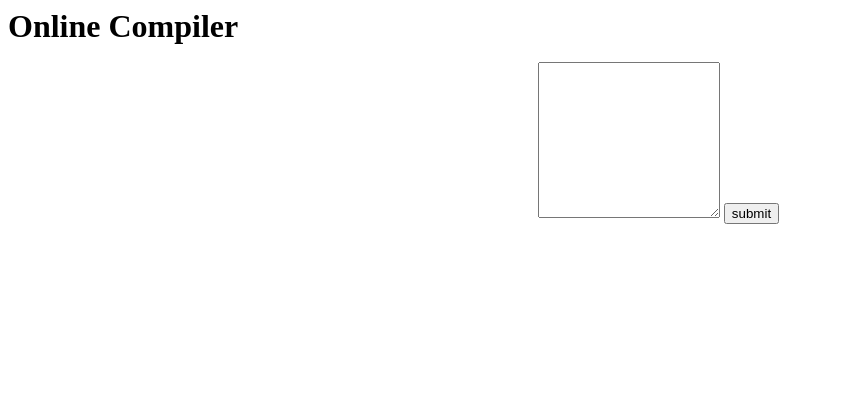
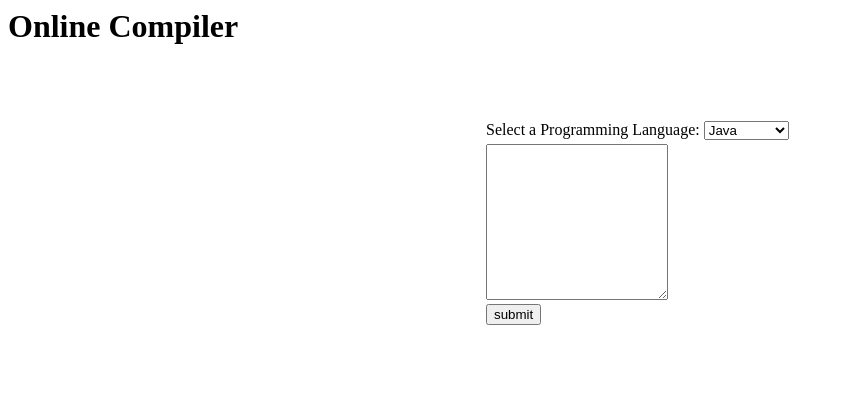
Before and after one commit to PECHETTY-PRAVEEN/Compiler, a Django app: page / in a window 1280 px wide. Shown: the top 405 px of the page, without its empty margins (0-843 px from the left). Run offline with Django 4.2, Linux system fonts and the light colour scheme.

Commit message:
added drop down
Signed-off-by: PECHETTY-PRAVEEN <pechetty.praveen@gmail.com>

```diff
--- a/code.py
+++ b/code.py
@@ -1,3 +1 @@
-for i in range(0,10):
-
-    print(i)
+Print('HI')
--- a/templates/form.html
+++ b/templates/form.html
@@ -9,12 +9,24 @@
     <div class="code_section">
 <form method="post">
     {% csrf_token %}
-    <label for ="code">Code:</label>
+    <label for ="code"><h2>Code:</h2></label>
+    <table >
+        <tr><td>
+    <label for="language">Select a Programming Language:</label>
+                        <select name="language" id="language">
+                        <option value="javascript">JavaScript</option>
+                        <option value="python">Python</option>
+                        <option value="c++" disabled>C++</option>
+                        <option value="java" selected>Java</option>
+                        </select></td></tr>
+        <tr><td>
     <textarea id="code" name="code" rows=10 >{{code}}</textarea>
-    <button type="submit">submit</button>
+    </td></tr>
+    <tr><td><button type="submit">submit</button></td></tr>
 </form>
 </div>
 <div class="result_section">
+</table>
 <h3>output:</h3>
 <br>
     {{output}}
```
